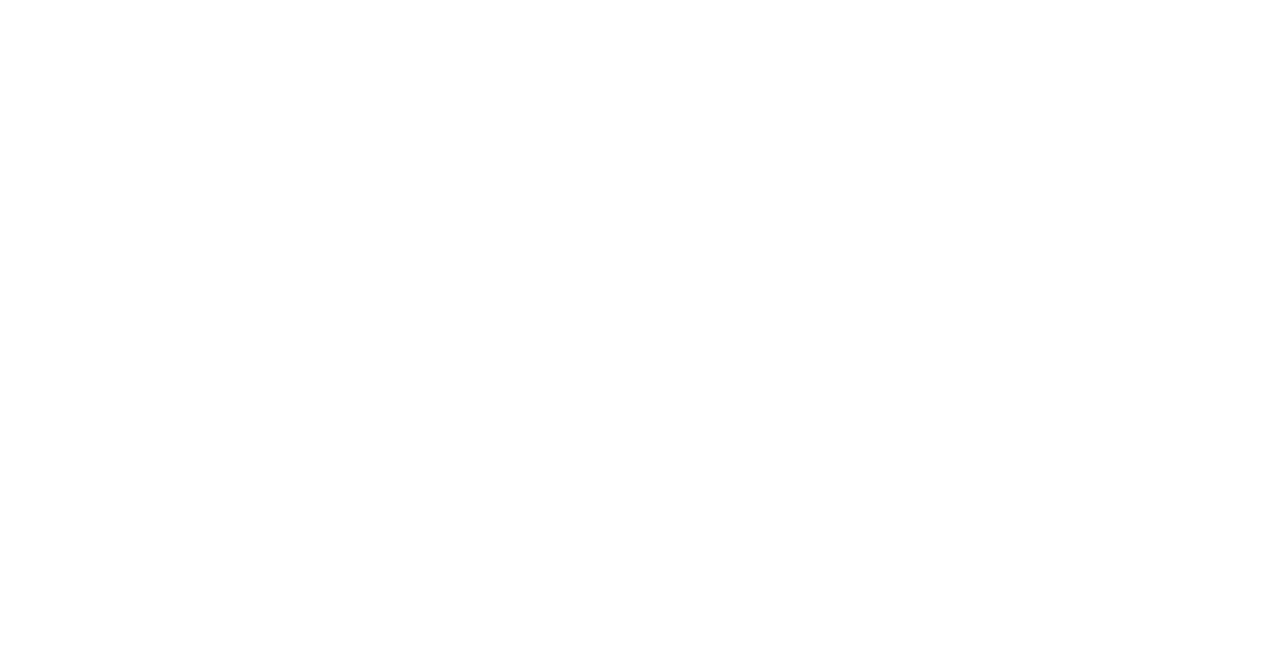
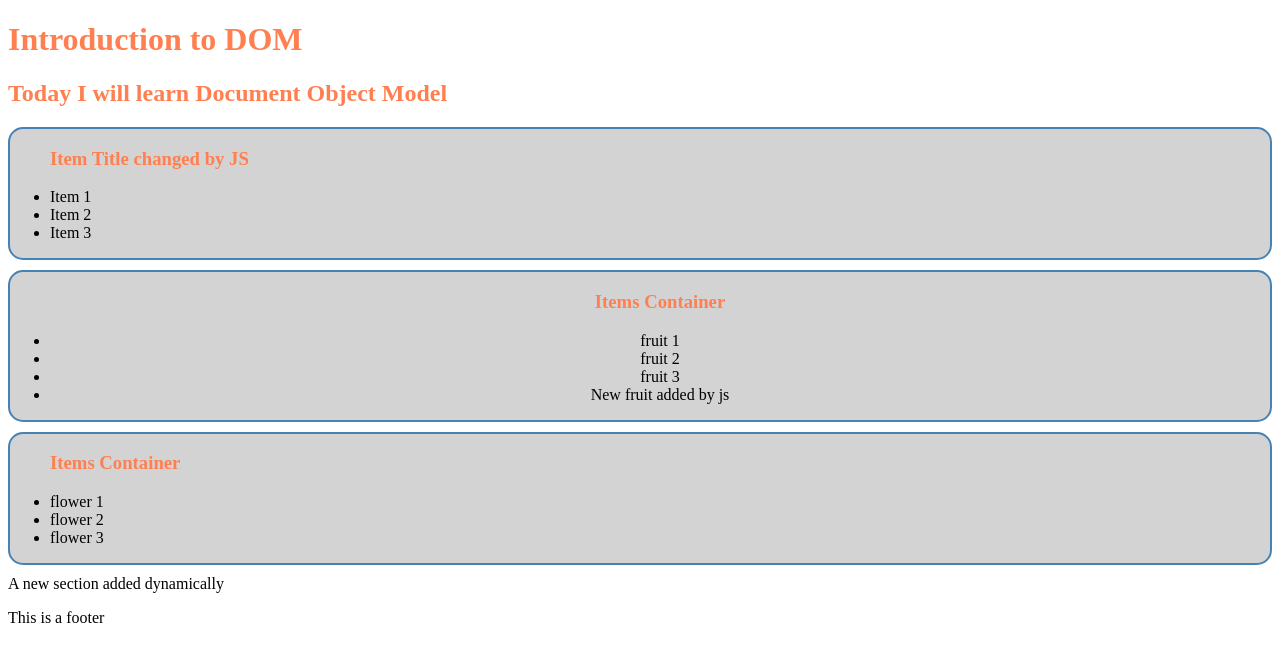
Before and after one commit to mashuk-tamim/m24-DOM, a plain HTML site: page index.html in a window 1280 px wide. Drawn offline with Linux system fonts and the light colour scheme.

Commit message:
DOM model learned

```diff
--- a/index.html
+++ b/index.html
@@ -1,11 +1,62 @@
 <!DOCTYPE html>
 <html lang="en">
+
 <head>
     <meta charset="UTF-8">
     <meta name="viewport" content="width=device-width, initial-scale=1.0">
     <title>Document</title>
+    <link rel="stylesheet" href="styles/style.css">
 </head>
+
 <body>
+    <header>
+        <h1>Introduction to DOM</h1>
+    </header>
+    <main id="main-container">
+        <h2>Today I will learn Document Object Model</h2>
+        <section>
+        <ul class="items-container">
+            <h3 id="item-title">Items Container</h3>
+            <li>Item 1</li>
+            <li>Item 2</li>
+            <li>Item 3</li>
+        </ul>
+        </section>
+        <section id="fruits-container">
+        <ul id="fruits-list">
+            <h3 id="fruit-title">Items Container</h3>
+            <li class="fruit-items">fruit 1</li>
+            <li class="fruit-items">fruit 2</li>
+            <li class="fruit-items">fruit 3</li>
+        </ul>
+        </section>
+        <section>
+        <ul class="flowers-container">
+            <h3 id="flower-title">Items Container</h3>
+            <li>flower 1</li>
+            <li>flower 2</li>
+            <li>flower 3</li>
+        </ul>
+        </section>
+    </main>
+    <footer>
+        <p>This is a footer</p>
+    </footer>
+
+    <script src="js/dom.js"></script>
+    <script src="js/styleInJS.js"></script>
+    <script src="js/append.js"></script>
+    <script>
+        const itemTitle = document.getElementById('item-title');
+        itemTitle.innerText='Item Title changed by JS'
+
+        const itemsContainer = document.getElementsByClassName('items-container');
+        // console.log(itemsContainer);
+        for (const item of itemsContainer) {
+            // console.log(item.innerText);
+        }
+    </script>
 
 </body>
+
 </html>
--- /dev/null
+++ b/js/append.js
@@ -0,0 +1,18 @@
+//we will add an element to somewhere using appendChild
+
+//1. where to add
+const fruitList = document.getElementById('fruits-list');
+
+//2. what to add
+const li= document.createElement('li');
+li.innerText='New fruit added by js';
+
+//3. add it using appendChild
+fruitList.appendChild(li);
+
+/////////////////
+
+const mainContainer= document.getElementById('main-container');
+const section = document.createElement('section');
+section.innerText='A new section added dynamically';
+mainContainer.appendChild(section);
--- /dev/null
+++ b/js/dom.js
@@ -0,0 +1,2 @@
+// console.log('Hi');
+// console.log(document.body);
--- /dev/null
+++ b/js/styleInJS.js
@@ -0,0 +1,10 @@
+const sections = document.querySelectorAll('section');
+for(const section of sections){
+    section.style.border='2px solid steelblue';
+    section.style.borderRadius='15px';
+    section.style.marginBottom='10px';
+    section.style.backgroundColor='lightgrey';
+}
+
+const fruitContainer = document.getElementById('fruits-container');
+fruitContainer.classList.add('yellow-bg');
--- /dev/null
+++ b/styles/style.css
@@ -0,0 +1,8 @@
+h1, h2, h3{
+    color: coral;
+}
+
+.yellow-bg{
+    background-color: yellowgreen;
+    text-align: center;
+}
```
